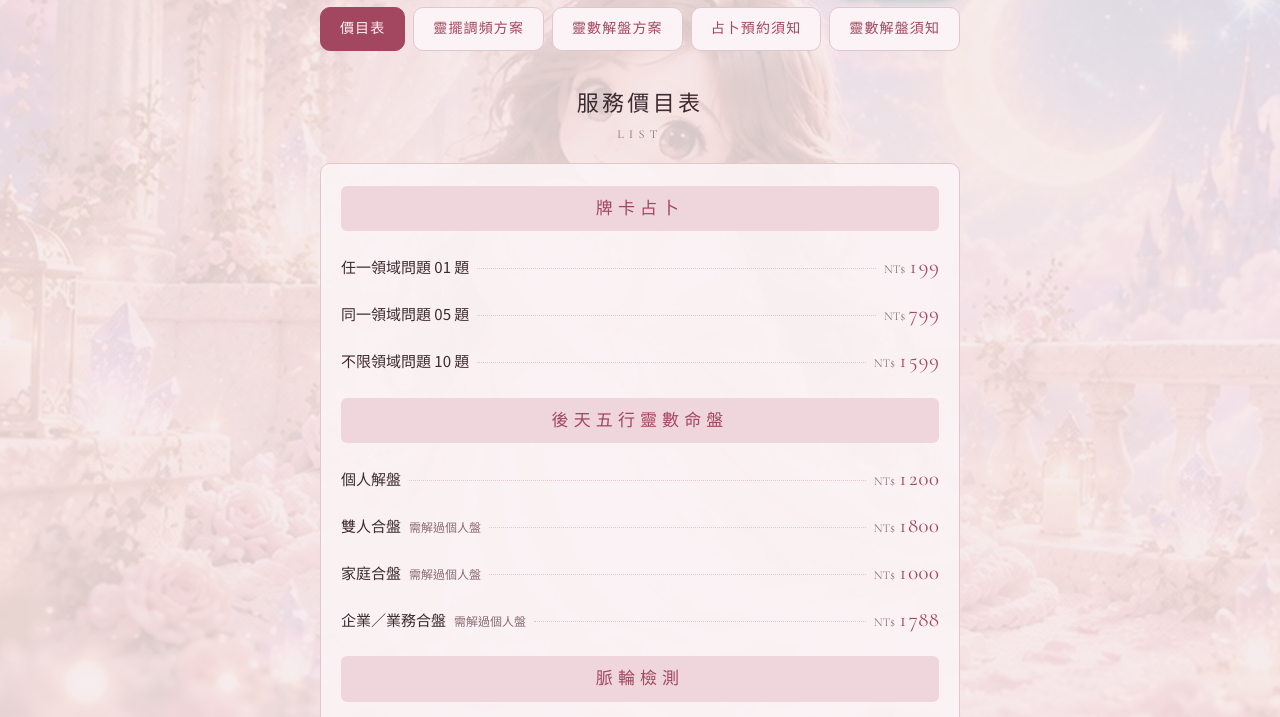
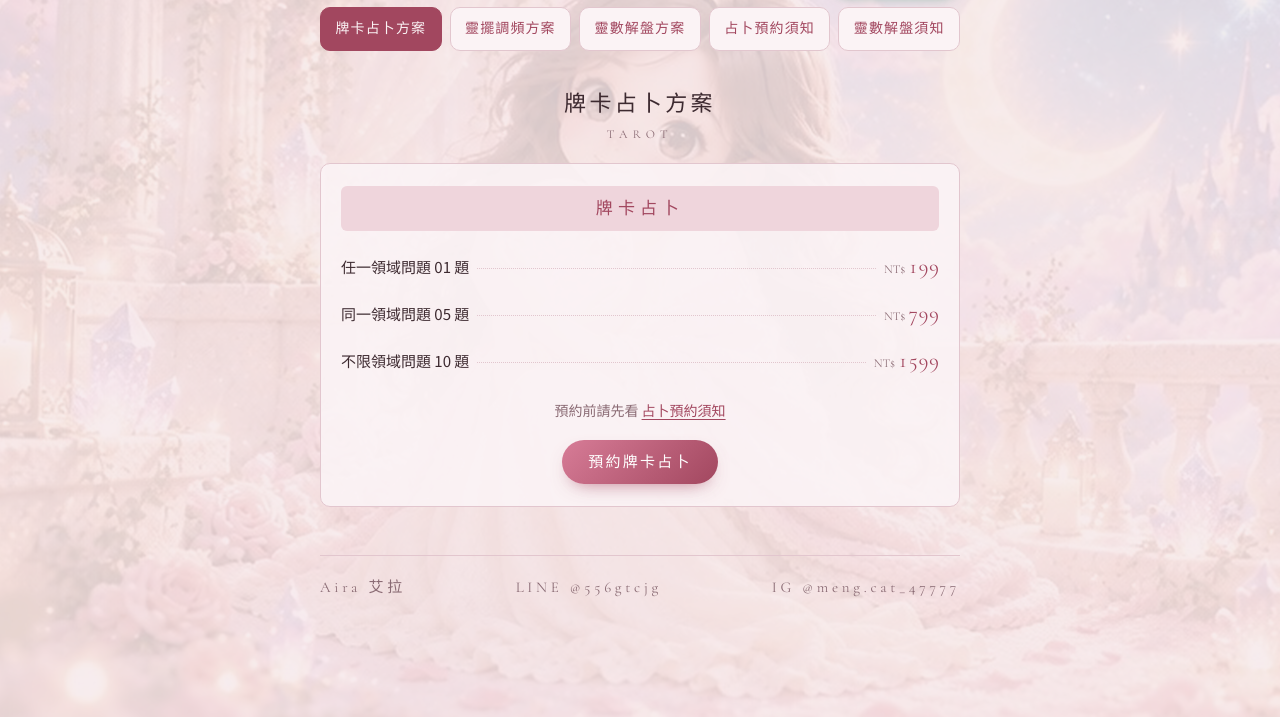
Before and after one commit to Meng-cat7777/-, a plain HTML site: page services/index.html in a window 1280 px wide. Shown: the part 68-785 px from the top of the page. Drawn offline with nearby package versions, Linux system fonts and the light colour scheme.

Commit message:
服務項目：拿掉價目表，新增牌卡占卜方案頁與預約按鈕，靈擺方案顯示價格
Co-Authored-By: Claude Opus 5.5 <noreply@anthropic.com>
Claude-Session: https://claude.ai/code/session_01Q4sSzU4aT3gM2dsgGd4Wea

```diff
--- a/services/index.html
+++ b/services/index.html
@@ -193,13 +193,13 @@ body{margin:0}
       <a class="contact" href="https://line.me/R/ti/p/@556gtcjg" target="_blank" rel="noopener">聯絡我們</a>
     </div>
     <nav class="views" id="views" aria-label="服務頁面">
-      <button type="button" data-go="price">價目表</button><button type="button" data-go="pendulum">靈擺調頻方案</button><button type="button" data-go="numerology">靈數解盤方案</button><button type="button" data-go="tarot-rules">占卜預約須知</button><button type="button" data-go="num-rules">靈數解盤須知</button>
+      <button type="button" data-go="tarot">牌卡占卜方案</button><button type="button" data-go="pendulum">靈擺調頻方案</button><button type="button" data-go="numerology">靈數解盤方案</button><button type="button" data-go="tarot-rules">占卜預約須知</button><button type="button" data-go="num-rules">靈數解盤須知</button>
     </nav>
   </div>
 
-  <section id="price" class="view" hidden>
-    <h2>服務價目表<small>LIST</small></h2>
-    <div class="card" id="price-card"></div>
+  <section id="tarot" class="view" hidden>
+    <h2>牌卡占卜方案<small>TAROT</small></h2>
+    <div class="plans" id="tarotplan-card"></div>
   </section>
 
   <section id="pendulum" class="view" hidden>
@@ -248,38 +248,27 @@ body{margin:0}
   var plans=arr(D.plans).filter(function(p){return p&&p.id&&p.show!==false;});
   var planIds={};plans.forEach(function(p){planIds[p.id]=p;});
 
-  // 價目表
-  var pc=document.getElementById('price-card');
+  // 牌卡占卜方案：價目表中標題含「牌卡」的分類，附一個預約按鈕
+  function priceSpan(it){var p=it&&it.price,has=(typeof p==='number'&&p>0);
+    return h('span',{cls:'amt'+(has?'':' ask'),text:has?String(p):(str(it&&it.priceText)||'價格洽詢')});}
+  var tc=document.getElementById('tarotplan-card');
   arr(D.groups).forEach(function(g){
-    if(!g||g.show===false)return;
-    pc.appendChild(h('h3',{text:str(g.title)}));
-    if(g.pending){
-      pc.appendChild(h('div',{cls:'pending'},[h('span',{cls:'soon',text:'籌備中'}),h('span',{text:str(g.pendingText)||'服務內容與價格即將公布，敬請期待'})]));
-      return;
-    }
-    var isPend=arr(g.items).some(function(it){return it&&it.plan;});
-    var ul=h('ul',{cls:'price'+(isPend?' pend':'')});
-    arr(g.items).forEach(function(it){
-      if(!it||it.show===false)return;
-      var name=(it.plan&&planIds[it.plan])
-        ?h('button',{type:'button',cls:'name plan-link','data-go':'pendulum','data-plan':'pl-'+it.plan,text:str(it.name)})
-        :h('span',{cls:'name',text:str(it.name)});
-      var p=it.price, has=(typeof p==='number'&&p>0);
-      ul.appendChild(h('li',null,[name,str(it.note)?h('span',{cls:'note',text:str(it.note)}):null,h('span',{cls:'dots'}),
-        h('span',{cls:'amt'+(has?'':' ask'),text:has?String(p):(str(it.priceText)||'價格洽詢')})]));
-    });
-    pc.appendChild(ul);
+    if(!g||g.show===false||str(g.title).indexOf('牌卡')<0)return;
+    var kids=[h('h3',{text:str(g.title)})];
+    if(g.pending){kids.push(h('div',{cls:'pending'},[h('span',{cls:'soon',text:'籌備中'}),h('span',{text:str(g.pendingText)||'服務內容與價格即將公布，敬請期待'})]));}
+    else{var ul=h('ul',{cls:'price'});
+      arr(g.items).forEach(function(it){if(!it||it.show===false)return;
+        ul.appendChild(h('li',null,[h('span',{cls:'name',text:str(it.name)}),str(it.note)?h('span',{cls:'note',text:str(it.note)}):null,h('span',{cls:'dots'}),priceSpan(it)]));});
+      kids.push(ul);
+      kids.push(h('p',{cls:'tip'},['預約前請先看 ',h('button',{type:'button',cls:'link','data-go':'tarot-rules',text:'占卜預約須知'})]));
+      kids.push(h('a',{cls:'book',href:LINE,target:'_blank',rel:'noopener',text:'預約'+str(g.title)}));}
+    tc.appendChild(h('article',{cls:'card plan'},kids));
   });
-  if(str(D.priceTip)){
-    var tip=h('p',{cls:'tip'}), t=str(D.priceTip), re=/靈擺調頻方案|靈數解盤方案|靈數解盤內容|占卜預約須知|靈數解盤須知/g, last=0, m;
-    var map={'靈擺調頻方案':'pendulum','靈數解盤方案':'numerology','靈數解盤內容':'numerology','占卜預約須知':'tarot-rules','靈數解盤須知':'num-rules'};
-    while((m=re.exec(t))){tip.appendChild(document.createTextNode(t.slice(last,m.index)));
-      tip.appendChild(h('button',{type:'button',cls:'link','data-go':map[m[0]],text:m[0]}));last=m.index+m[0].length;}
-    tip.appendChild(document.createTextNode(t.slice(last)));
-    pc.appendChild(tip);
-  }
 
   // 靈擺方案
+  function planPrice(pid){var hit=null;arr(D.groups).forEach(function(g){if(!g||g.show===false||g.pending)return;
+    arr(g.items).forEach(function(it){if(!hit&&it&&it.show!==false&&it.plan===pid)hit=it;});});
+    return hit?h('p',{cls:'plan-price'},[priceSpan(hit)]):null;}
   var chips=document.getElementById('chips'), box=document.getElementById('plans');
   plans.forEach(function(p){
     chips.appendChild(h('button',{type:'button','data-plan':'pl-'+p.id,text:str(p.title)}));
@@ -290,6 +279,7 @@ body{margin:0}
     body.appendChild(ul);
     box.appendChild(h('article',{cls:'card plan',id:'pl-'+p.id},[
       h('h3',{text:str(p.title)}),
+      planPrice(p.id),
       str(p.hook)?h('p',{cls:'hook',text:str(p.hook)}):null,
       body,
       str(p.close)?h('p',{cls:'close',text:str(p.close)}):null,
@@ -345,7 +335,7 @@ body{margin:0}
   var sections=[].slice.call(document.querySelectorAll('section.view'));
   var ids=sections.map(function(x){return x.id;});
   function go(id,plan){
-    if(ids.indexOf(id)<0)id='price';
+    if(ids.indexOf(id)<0)id='tarot';
     sections.forEach(function(sec){sec.hidden=sec.id!==id;});
     [].forEach.call(views.querySelectorAll('button'),function(b){
       if(b.dataset.go===id){b.setAttribute('aria-current','page');var l=b.offsetLeft-views.offsetLeft,r=l+b.offsetWidth;if(l<views.scrollLeft+16||r>views.scrollLeft+views.clientWidth-16)views.scrollLeft=Math.max(0,l-16);}
@@ -360,7 +350,7 @@ body{margin:0}
     else{var t=document.getElementById(b.dataset.plan); if(t)t.scrollIntoView({behavior:'smooth',block:'start'});}
   });
   var hs=(location.hash||'').slice(1);
-  if(hs.indexOf('pl-')===0)go('pendulum',hs);else go(hs||'price');
+  if(hs.indexOf('pl-')===0)go('pendulum',hs);else go(hs||'tarot');
 })();
 </script>
 
```
Also changed, not shown: CLAUDE.md (+1 -1 lines).
